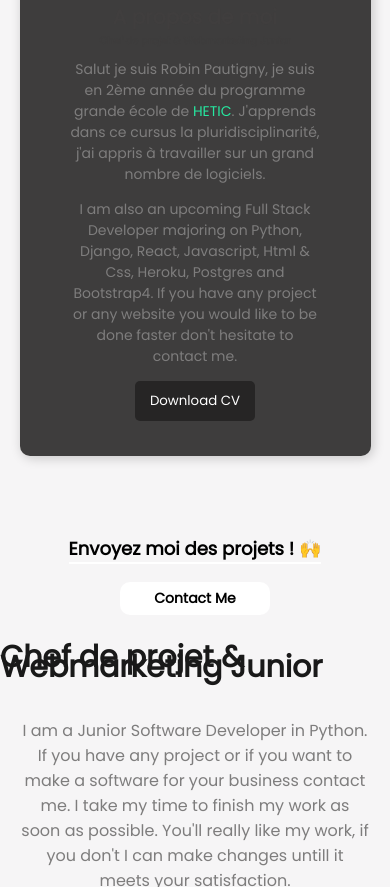
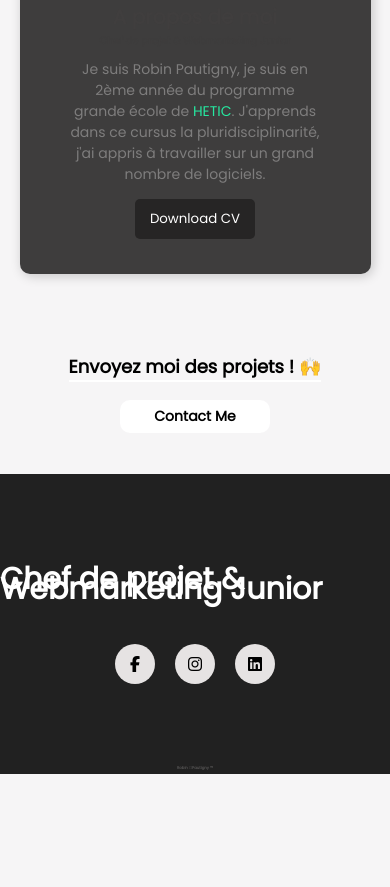
Before and after one commit to ROB1-alt/Robin-Pautigny, a plain HTML site: page index.html in a window 390 px wide. Shown: the part 1113-2000 px from the top of the page. After the commit the page ends 1887 px from the top, so only its background shows below. Drawn offline with Linux system fonts and the light colour scheme; files whose address does not match are found by name.

Commit message:
adding text and fix responsive bugs📱

```diff
--- a/index.html
+++ b/index.html
@@ -5,7 +5,7 @@
     <meta charset="UTF-8">
     <meta http-equiv="X-UA-Compatible" content="IE-edge">
     <meta name="viewport" content="width=device-width, initial-scale=1.0">
-    <title>Personal Site</title>
+    <title>Robin Pautigny 👨‍💻</title>
     <link rel="stylesheet" type="text/css" href="src/style.css" />
     <script src="https://kit.fontawesome.com/c8e4d183c2.js" crossorigin="anonymous"></script>
     <link rel="preconnect" href="https://fonts.gstatic.com">
@@ -26,7 +26,7 @@
             <div class="toggle"></div>
         </nav>
         <div class="text-container">
-            <p>Salut</p>
+            <p>Salut ! 👋 </p>
             <p>Je suis Robin</p>
             <p> Je suis Chef de Projet & Webmarketeur</p>
             <a href="contact.html"><button class="hire-btn">Hire me</button></a>
@@ -39,9 +39,6 @@
             <div class="title">About My CV</div>
             <button data-close-btn class="close-btn">&times;</button>
         </div>
-        <div class="modal-body">
-            Hello,<br><br> Mon CV sera bientôt dispo
-        </div>
     </div>
     <div id="overlay"></div>
     <div class="about-container">
@@ -49,28 +46,18 @@
         <div class="about-text">
             <p>A propos de moi</p>
             <p>Chef de projet & Webmarketing Junior</p>
-            <p>Salut je suis Robin Pautigny, je suis en 2ème année du programme grande école de <a class="hetic" href="https://www.hetic.net/" target="blank">HETIC</a>.
+            <p>Je suis Robin Pautigny, je suis en 2ème année du programme grande école de <a class="hetic" href="https://www.hetic.net/" target="blank">HETIC</a>.
                 J'apprends dans ce cursus la pluridisciplinarité, j'ai appris à travailler sur un grand nombre de logiciels.
             </p>
-            <p>I am also an upcoming Full Stack Developer majoring on Python, Django, React, Javascript, Html &
-                Css,
-                Heroku, Postgres
-                and Bootstrap4. If you have
-                any project or any website you would like to be done faster don't hesitate to contact me.</p>
             <button data-modal-target="#modal">Download CV</button>
         </div>
     </div>
     <div class="contact-me">
         <p>Envoyez moi des projets ! 🙌 </p>
-        <a href="https://www.linkedin.com/in/robin-pautigny/" target="blank"><button> Contact Me</button></a>
+        <a href="mailto:robin.pautigny@hetic.net" target="blank"><button> Contact Me</button></a>
     </div>
     <footer>
         <p>Chef de projet & Webmarketing Junior</p>
-        <p>I am a Junior Software Developer in Python. If you have any project or if
-            you want to make a software for your business contact me. I take my time to finish my work as soon
-            as
-            possible. You'll really like my work, if you don't I can make changes untill it meets your
-            satisfaction.</p>
         <div class="social-icons">
             <a href="https://www.facebook.com/robin.pautigny.35/" target="blank"><i
                     class="fab fa-facebook-f"></i></a>
@@ -83,14 +70,6 @@
         </div>
             <p class="copyright">Robin &copy;Pautigny &trade;</p>
     </footer>
-    <div class="a-social-b">
-        <a href="https://www.facebook.com/robin.pautigny.35/" target="blank"><i
-                class="fab fa-facebook-f"></i></a>
-        <a href="https://www.instagram.com/robin.pty/" target="blank"><i class="fab fa-instagram"></i></a>
-        <a href="https://www.linkedin.com/in/robin-pautigny/" target="blank"><i
-                class="fab fa-linkedin"></i></a>
-
-    </div>
     <script type="text/javascript" src="js/main.js" defer></script>
     <script type="text/javascript">
         $(document).ready(function () {
--- a/src/style.css
+++ b/src/style.css
@@ -12,14 +12,19 @@ body{
 }
 ul{
     list-style: none;
+    text-decoration: none;
 }
 a{
     text-decoration: none;
+
 }
 ul li:hover{
     background-color: #000000;
+    opacity: 0.3;
     box-shadow: 2px 2px 12px rgba(0,0,0,0.2);
+    border-radius: 10%;
     transition: all ease 0.5s;
+    text-decoration: none;
 }
 li a:hover{
     color: #ffffff;
@@ -245,6 +250,7 @@ button:active{
     transition: 0.6s;
 }
 footer{
+    background-color: #212121;
     height: 300px;
     display: flex;
     flex-direction:column;
@@ -255,16 +261,16 @@ footer{
 footer p:nth-child(1){
     font-size: 30px;
     font-weight: bold;
-    color: #191919;
+    color: #ffffff;
     line-height: 10px;
 }footer p:nth-child(2){
     font-size: 16px;
-    color: #7e7d7d;
+    color: red;
     width: 600px;
     text-align: center;
 }
 footer p:nth-child(3){
-    font-size: 5vw;
+    font-size: 1vw;
 }
 .social-icons a{
     width: 40px;
@@ -281,7 +287,7 @@ footer p:nth-child(3){
 }
 .copyright{
     color: #565555;
-    font-size: 13px;
+    font-size: 11px;
     position: absolute;
     left: 50%;
     bottom:0px;
```
